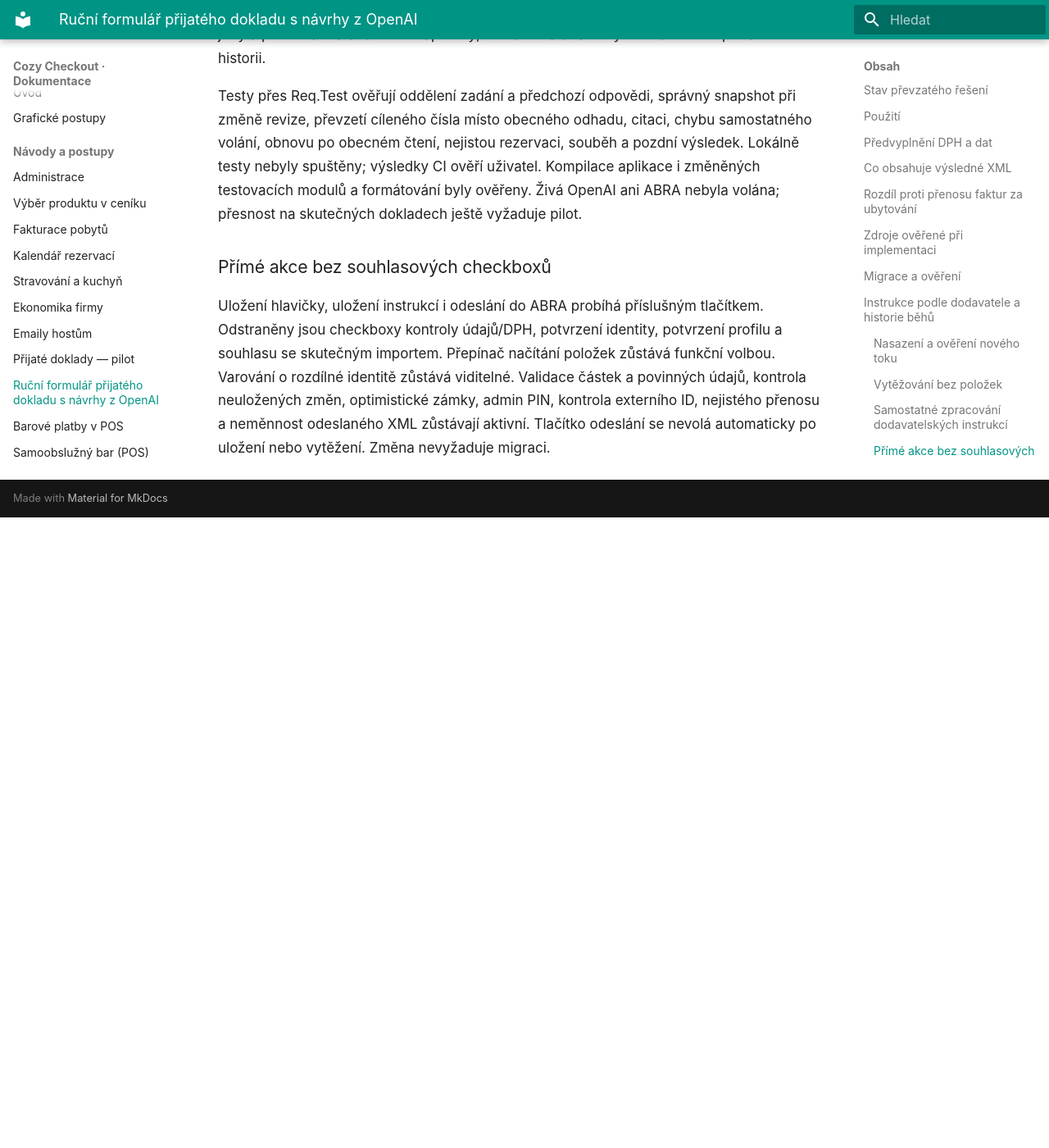
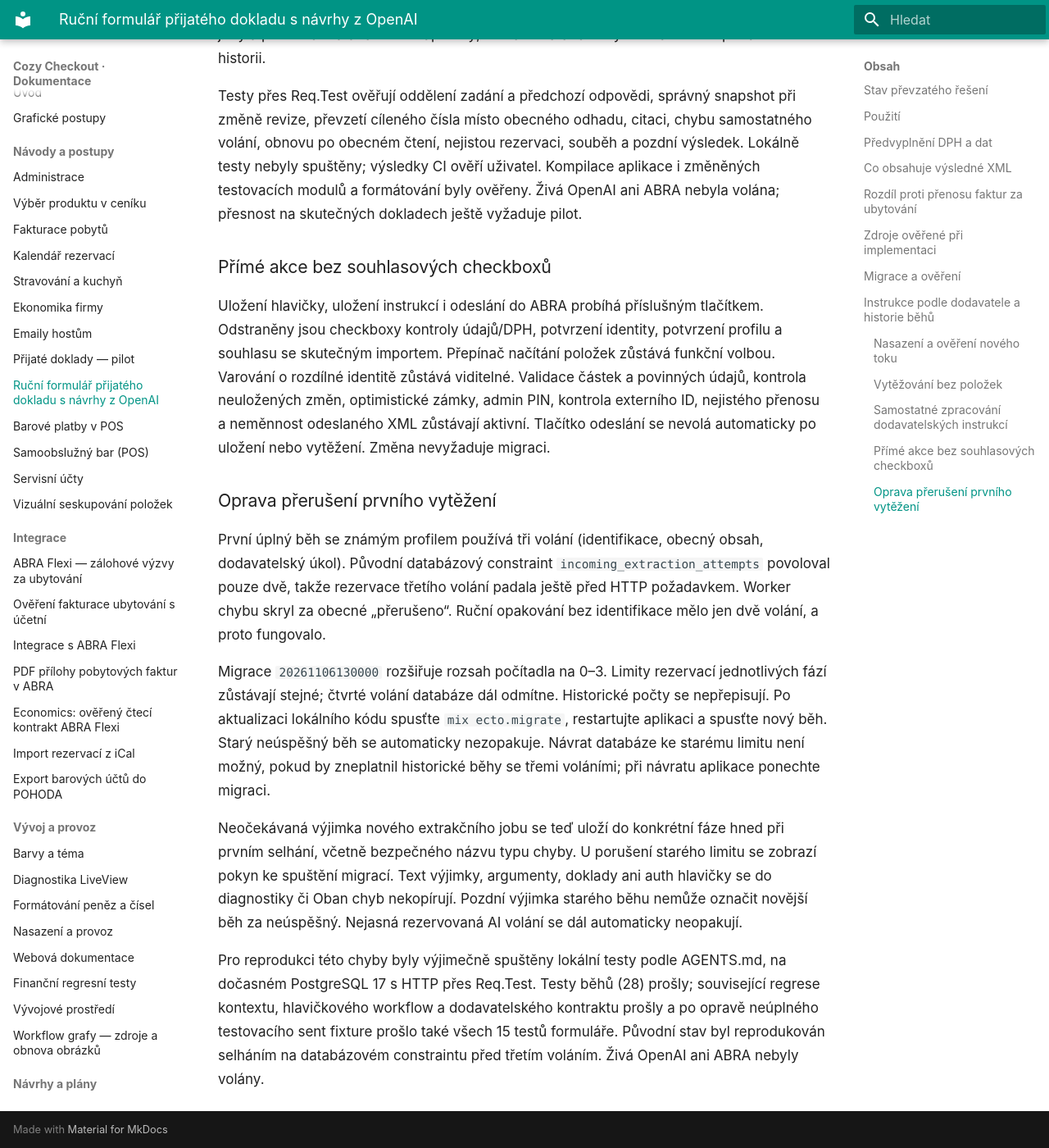
Before and after one commit to michalhorcic/cozy-checkout, an MkDocs documentation site: the page built from docs/features/INCOMING_DOCUMENT_FORM.md, in a window 1280 px wide and 1400 px high, scrolled down 9741 px. Shown: the whole window at 82% size. Built offline with MkDocs 1.6.1 and Material for MkDocs 9.7.7, drawn with Linux system fonts in a browser that asks for light colours; before the commit the page ends 10372 px from its top, so only the background shows below that.

Commit message:
Fix first extraction hitting the old two-call database limit

```diff
--- a/docs/features/INCOMING_DOCUMENT_FORM.md
+++ b/docs/features/INCOMING_DOCUMENT_FORM.md
@@ -360,3 +360,32 @@ Varování o rozdílné identitě zůstává viditelné. Validace částek a pov
 kontrola neuložených změn, optimistické zámky, admin PIN, kontrola externího ID,
 nejistého přenosu a neměnnost odeslaného XML zůstávají aktivní. Tlačítko odeslání
 se nevolá automaticky po uložení nebo vytěžení. Změna nevyžaduje migraci.
+
+### Oprava přerušení prvního vytěžení
+
+První úplný běh se známým profilem používá tři volání (identifikace, obecný obsah,
+dodavatelský úkol). Původní databázový constraint `incoming_extraction_attempts`
+povoloval pouze dvě, takže rezervace třetího volání padala ještě před HTTP
+požadavkem. Worker chybu skryl za obecné „přerušeno“. Ruční opakování bez
+identifikace mělo jen dvě volání, a proto fungovalo.
+
+Migrace `20261106130000` rozšiřuje rozsah počítadla na 0–3. Limity rezervací
+jednotlivých fází zůstávají stejné; čtvrté volání databáze dál odmítne. Historické
+počty se nepřepisují. Po aktualizaci lokálního kódu spusťte `mix ecto.migrate`,
+restartujte aplikaci a spusťte nový běh. Starý neúspěšný běh se automaticky
+nezopakuje. Návrat databáze ke starému limitu není možný, pokud by zneplatnil
+historické běhy se třemi voláními; při návratu aplikace ponechte migraci.
+
+Neočekávaná výjimka nového extrakčního jobu se teď uloží do konkrétní fáze hned
+při prvním selhání, včetně bezpečného názvu typu chyby. U porušení starého limitu
+se zobrazí pokyn ke spuštění migrací. Text výjimky, argumenty, doklady ani auth
+hlavičky se do diagnostiky či Oban chyb nekopírují. Pozdní výjimka starého běhu
+nemůže označit novější běh za neúspěšný. Nejasná rezervovaná AI volání se dál
+automaticky neopakují.
+
+Pro reprodukci této chyby byly výjimečně spuštěny lokální testy podle AGENTS.md,
+na dočasném PostgreSQL 17 s HTTP přes Req.Test. Testy běhů (28) prošly; související
+regrese kontextu, hlavičkového workflow a dodavatelského kontraktu prošly a po
+opravě neúplného testovacího sent fixture prošlo také všech 15 testů formuláře.
+Původní stav byl reprodukován selháním na databázovém constraintu před třetím
+voláním. Živá OpenAI ani ABRA nebyly volány.
```
Also changed, not shown: docs/plans/2026-11-05-vytezovani-podle-dodavatele.md (+8 -0 lines), 5 other files.
